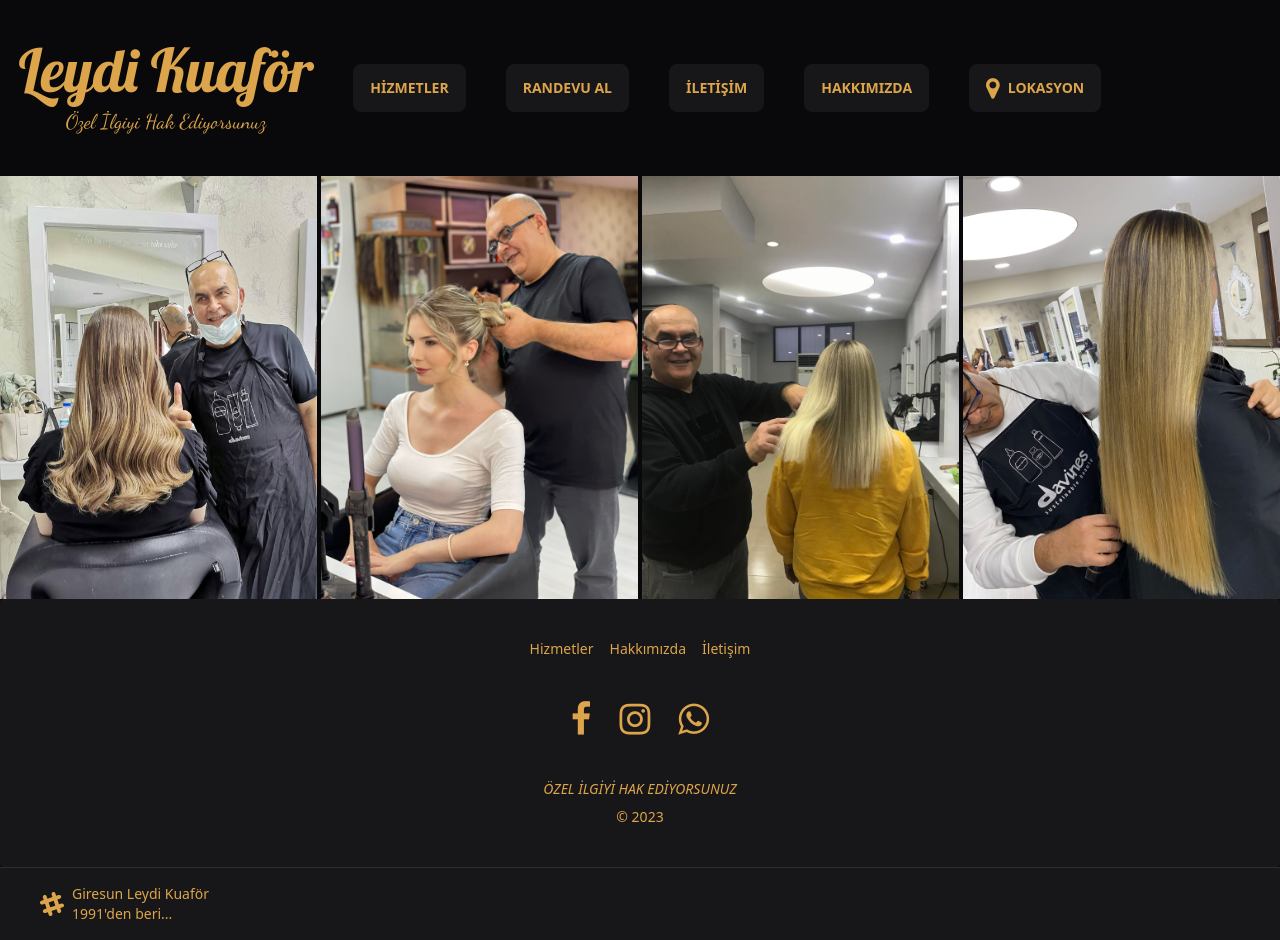
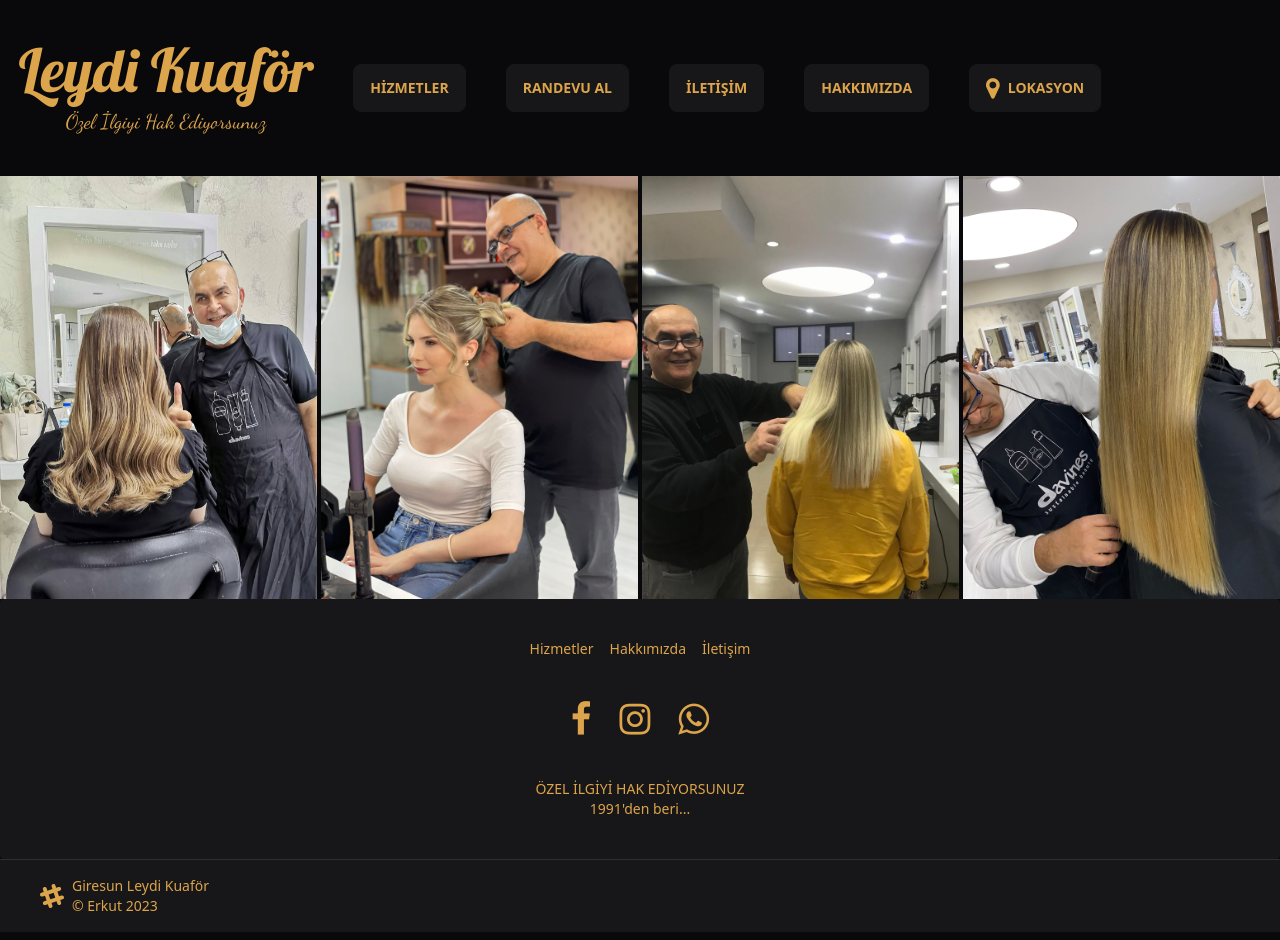
Before and after one commit to ErcouldnT/leydikuafor, a SvelteKit app: page / in a window 1280 px wide. Built offline with nearby package versions, Linux system fonts and the light colour scheme.

Commit message:
Update copyright year on footer

```diff
--- a/src/routes/+layout.svelte
+++ b/src/routes/+layout.svelte
@@ -24,7 +24,9 @@
 		</div>
 		<div class="flex flex-wrap gap-5 lg:gap-10 justify-center items-center">
 			<a href="/hizmetler" class="btn">Hizmetler</a>
-			<a href="whatsapp://send?phone=905426873959" target="_blank" class="btn">Randevu Al</a>
+			<a href="whatsapp://send?phone=905426873959" target="_blank" class="btn"
+				>Randevu Al</a
+			>
 			<a href="/iletisim" class="btn">İletişim</a>
 			<a href="/hakkimizda" class="btn">Hakkımızda</a>
 		</div>
@@ -62,8 +64,11 @@
 		</div>
 	</div>
 	<div>
-		<p class="italic">ÖZEL İLGİYİ HAK EDİYORSUNUZ</p>
-		<p class="text-sm">© 2023</p>
+		<p class="">
+			<span class="">ÖZEL İLGİYİ HAK EDİYORSUNUZ</span>
+			<br />
+			1991'den beri...
+		</p>
 	</div>
 </footer>
 <footer class="footer px-10 py-4 border-t bg-base-200 text-base-content border-base-300">
@@ -80,7 +85,11 @@
 				d="M22.672 15.226l-2.432.811.841 2.515c.33 1.019-.209 2.127-1.23 2.456-1.15.325-2.148-.321-2.463-1.226l-.84-2.518-5.013 1.677.84 2.517c.391 1.203-.434 2.542-1.831 2.542-.88 0-1.601-.564-1.86-1.314l-.842-2.516-2.431.809c-1.135.328-2.145-.317-2.463-1.229-.329-1.018.211-2.127 1.231-2.456l2.432-.809-1.621-4.823-2.432.808c-1.355.384-2.558-.59-2.558-1.839 0-.817.509-1.582 1.327-1.846l2.433-.809-.842-2.515c-.33-1.02.211-2.129 1.232-2.458 1.02-.329 2.13.209 2.461 1.229l.842 2.515 5.011-1.677-.839-2.517c-.403-1.238.484-2.553 1.843-2.553.819 0 1.585.509 1.85 1.326l.841 2.517 2.431-.81c1.02-.33 2.131.211 2.461 1.229.332 1.018-.21 2.126-1.23 2.456l-2.433.809 1.622 4.823 2.433-.809c1.242-.401 2.557.484 2.557 1.838 0 .819-.51 1.583-1.328 1.847m-8.992-6.428l-5.01 1.675 1.619 4.828 5.011-1.674-1.62-4.829z"
 			/></svg
 		>
-		<p>Giresun Leydi Kuaför <br />1991'den beri...</p>
+		<p>
+			Giresun Leydi Kuaför
+			<br />
+			<a class="" href="https://erkut.dev"> &copy Erkut {new Date().getFullYear()}</a>
+		</p>
 	</div>
 	<!-- <div class="md:place-self-center md:justify-self-end">
 		<div class="grid grid-flow-col gap-4">
```
Also changed, not shown: 1 other file (tests, documents, lock files or other folders).
